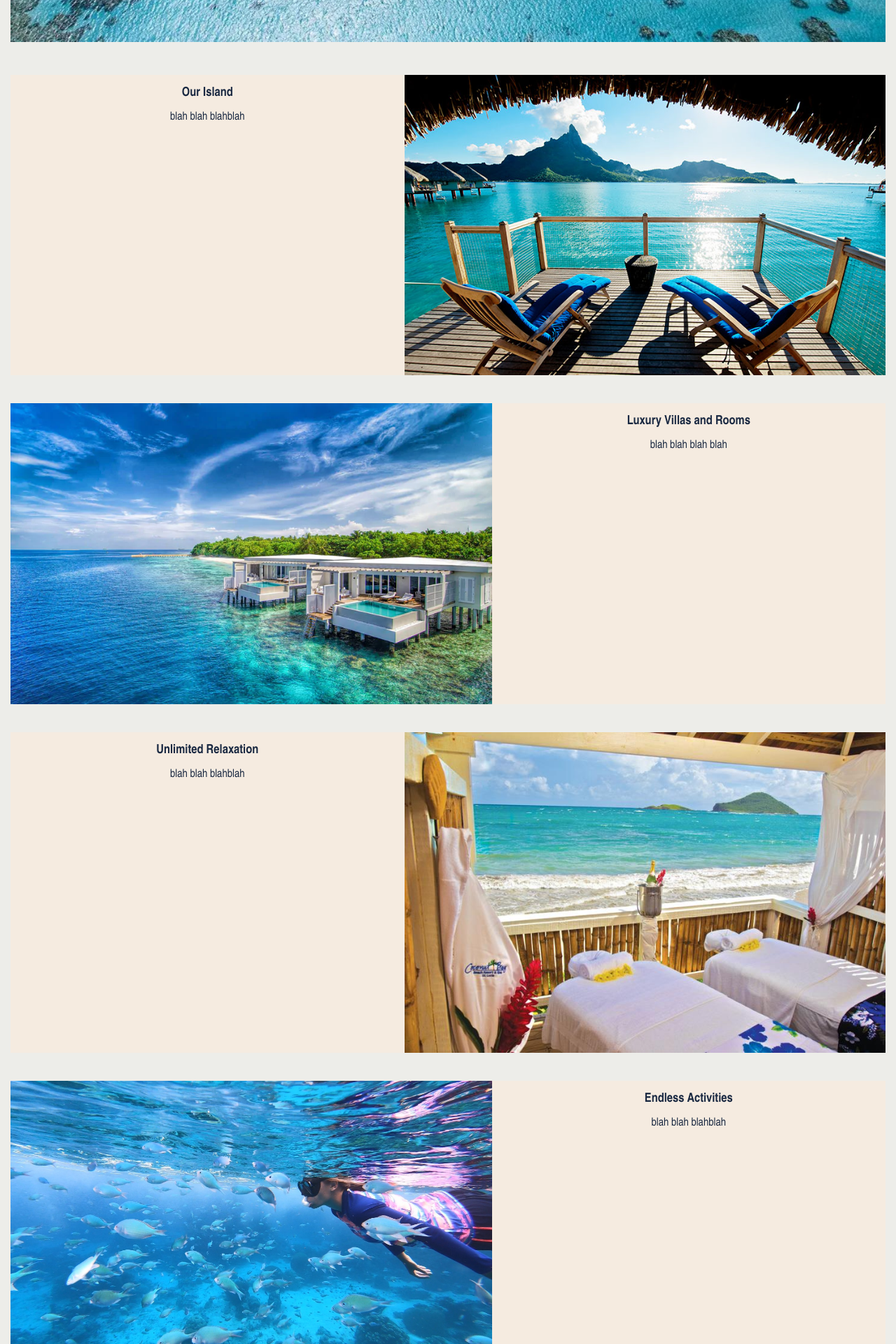
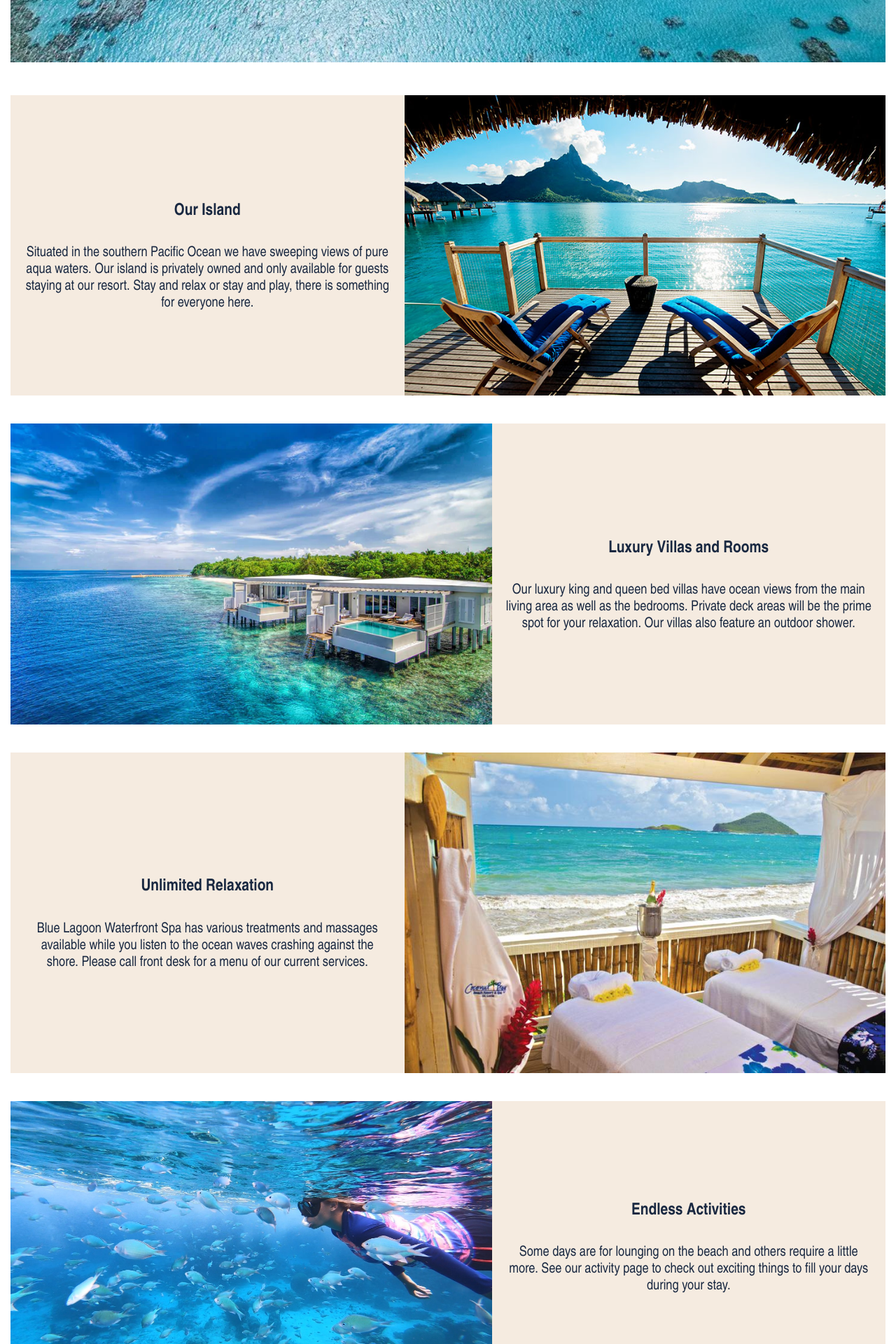
Before and after one commit to rachelholmquist/capstone2023, a React (Create React App) app: page / in a window 1280 px wide. Shown: the part 760-2680 px from the top of the page at 70% size. Built offline with nearby package versions, Linux system fonts and the light colour scheme.

Commit message:
more css added

```diff
--- a/src/App.css
+++ b/src/App.css
@@ -21,18 +21,15 @@ h4 {
 }
 
 .App-main {
-  background-color: #edede9;
   padding: 15px;
 }
 
 
 
 .App-header {
-  position: sticky;
-  top: 0;
   font-family: Arial Narrow;
   background-color: #d6ccc2;
-  min-height: 8vh;
+  height: 15vh;
   width: 100vw;
   display: flex;
   align-items: center;
@@ -76,9 +73,13 @@ h4 {
 }
 
 .info {
+  padding: 20px;
   text-align: center;
-  font-size: 16px;
-  width: 45%
+  font-size: 20px;
+  width: 45%;
+  display: flex;
+  flex-direction: column;
+  justify-content: center;
 }
 
 .block-image {
@@ -90,3 +91,11 @@ h4 {
   display: flex;
     flex-direction: column;
 }
+
+.footer {
+  height: 20px;
+  background-color:#d5bdaf;
+  width: 100%;
+  position: fixed;
+  bottom: 0;
+}
--- a/src/App.js
+++ b/src/App.js
@@ -9,6 +9,7 @@ import Activities from './components/Activities';
 import AccommodationPage from './components/AccommodationPage';
 import Form from './components/Form';
 import TripPlanning from './components/TripPlanning';
+import Footer from './components/Footer'
 
 function App() {
   return (
@@ -22,6 +23,7 @@ function App() {
       <Route path='trip-planning' element={<TripPlanning/>}/>
       <Route path='form' element={<Form/>}/>
       </Routes>
+      <Footer />
     </div>
 
   );
--- a/src/components/AccommodationPage.css
+++ b/src/components/AccommodationPage.css
@@ -1,8 +1,15 @@
 main {
+    background-image:url("https://cf-images.us-east-1.prod.boltdns.net/v1/static/3281700261001/ee9caa23-7af6-4650-8399-2e5bd96bead6/fd0e6634-af6f-432b-9374-8c2a6e3e0be2/1280x720/match/image.jpg");
+    background-repeat: no-repeat;
+    background-size: cover;
+    background-color: #cccccc;
+    background-position: center;
+    background-attachment: fixed;
     align-items: center;
     font-size: 14px;
     display: flex;
     flex-direction: column;
+    border-top: 10px solid #f5ebe0;
 }
 
 h1 {
--- a/src/components/Activities.css
+++ b/src/components/Activities.css
@@ -1,4 +1,5 @@
 body {
+    background-image:("https://www.scrubisland.com/content/uploads/2015/10/cta-hiking.jpg");
     font-style: arial;
     color: #192841;
 }
--- a/src/components/Footer.js
+++ b/src/components/Footer.js
@@ -1,18 +1,20 @@
+import '../App.css'
+
 const Footer = () => {
     <div className="footer">
         <div className="footer-row">
-            <a href='http://localhost:4043/'>Home</a>
-            <a href='http://localhost:4043/'>Getting Here</a>
-            <a href='http://localhost:4043/'>Rooms</a>
-            <a href='http://localhost:4043/'>Dining</a>
-            <a href='http://localhost:4043/'>Reviews</a>
+            <p>Home</p>
+            <p>Getting Here</p>
+            <p>Rooms</p>
+            <p>Dining</p>
+            <p>Reviews</p>
         </div>
         <div className="footer-row">
-            <a href='http://localhost:4043/'>Careers</a>
-            <a href='http://localhost:4043/'>Contact Us</a>
-            <a href='http://localhost:4043/'>Resort History</a>
-            <a href='http://localhost:4043/'>Sister Resorts</a>
-            <a href='http://localhost:4043/'>Loyalty Program</a>
+            <p>Careers</p>
+            <p>Contact Us</p>
+            <p>Resort History</p>
+            <p>Sister Resorts</p>
+            <p>Loyalty Program</p>
         </div>
     </div>
 }
--- a/src/components/Home.js
+++ b/src/components/Home.js
@@ -1,34 +1,45 @@
-import porch from '../images/porch.jpg';
-import islandView from '../images/islandview.jpg'
-import balconyView from '../images/balconyview.jpg'
-import snorkeling from '../images/snorkeling.jpg'
-import spa from '../images/spa.jpg'
-import '../App.css';
+import porch from "../images/porch.jpg";
+import islandView from "../images/islandview.jpg";
+import balconyView from "../images/balconyview.jpg";
+import snorkeling from "../images/snorkeling.jpg";
+import spa from "../images/spa.jpg";
+import "../App.css";
 
 const Home = () => {
   return (
     <div className="App-main">
       <img src={islandView} className="App-image" alt="" />
       <div className="home-block">
-          <div className="info"><h2>Our Island</h2>blah blah blahblah</div>
+        <div className="info">
+          <h3>Our Island</h3>
+          Situated in the southern Pacific Ocean we have sweeping views of pure aqua waters. Our island is privately owned and only available for guests staying at our resort.
+          Stay and relax or stay and play, there is something for everyone here.
+        </div>
         <img src={porch} className="block-image" alt="" />
       </div>
       <div className="home-block">
         <img src={balconyView} className="block-image" alt="" />
-          <div className="info"><h2>Luxury Villas and Rooms</h2>blah blah blah blah</div>
+        <div className="info">
+          <h3>Luxury Villas and Rooms</h3>
+          Our luxury king and queen bed villas have ocean views from the main living area as well as the bedrooms. Private deck areas will be the prime spot for your relaxation. Our villas also feature an outdoor shower.
+        </div>
       </div>
       <div className="home-block">
-          <div className="info"><h2>Unlimited Relaxation</h2>blah blah blahblah</div>
+        <div className="info">
+          <h3>Unlimited Relaxation</h3>Blue Lagoon Waterfront Spa has various treatments and massages available while you listen to the ocean waves crashing against the shore.
+          Please call front desk for a menu of our current services.
+        </div>
         <img src={spa} className="block-image" alt="" />
       </div>
       <div className="home-block">
         <img src={snorkeling} className="block-image" alt="" />
-          <div className="info"><h2>Endless Activities</h2>blah blah blahblah</div>
-
+        <div className="info">
+          <h3>Endless Activities</h3>Some days are for lounging on the beach and others require a little more. See our activity page to check out exciting things to fill your days during your stay.
+        </div>
       </div>
 
     </div>
-    )
-}
+  );
+};
 
-export default Home
+export default Home;
--- a/src/components/TripPlanning.js
+++ b/src/components/TripPlanning.js
@@ -21,7 +21,8 @@ const TripPlans = () => {
     axios
       .delete(`http://localhost:4042/tripItinerary/${id}`)
       .then((res) => {
-        setTripItinerary(res.data);
+        alert('trip deleted')
+        setTripItinerary(res.data)
       })
       .catch((err) => {
         console.log(err);
```
Lines whose indentation alone changed are shown as unchanged.
